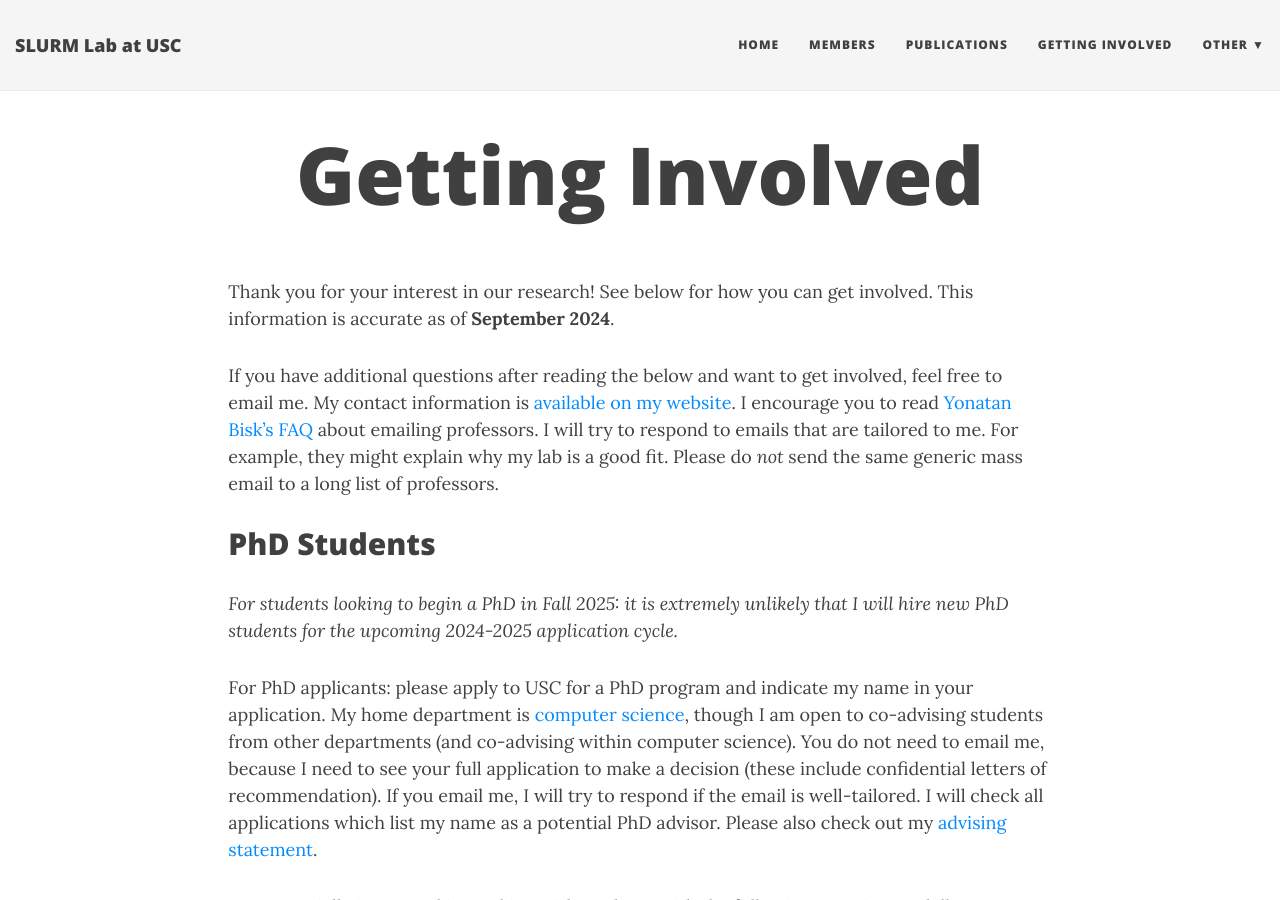
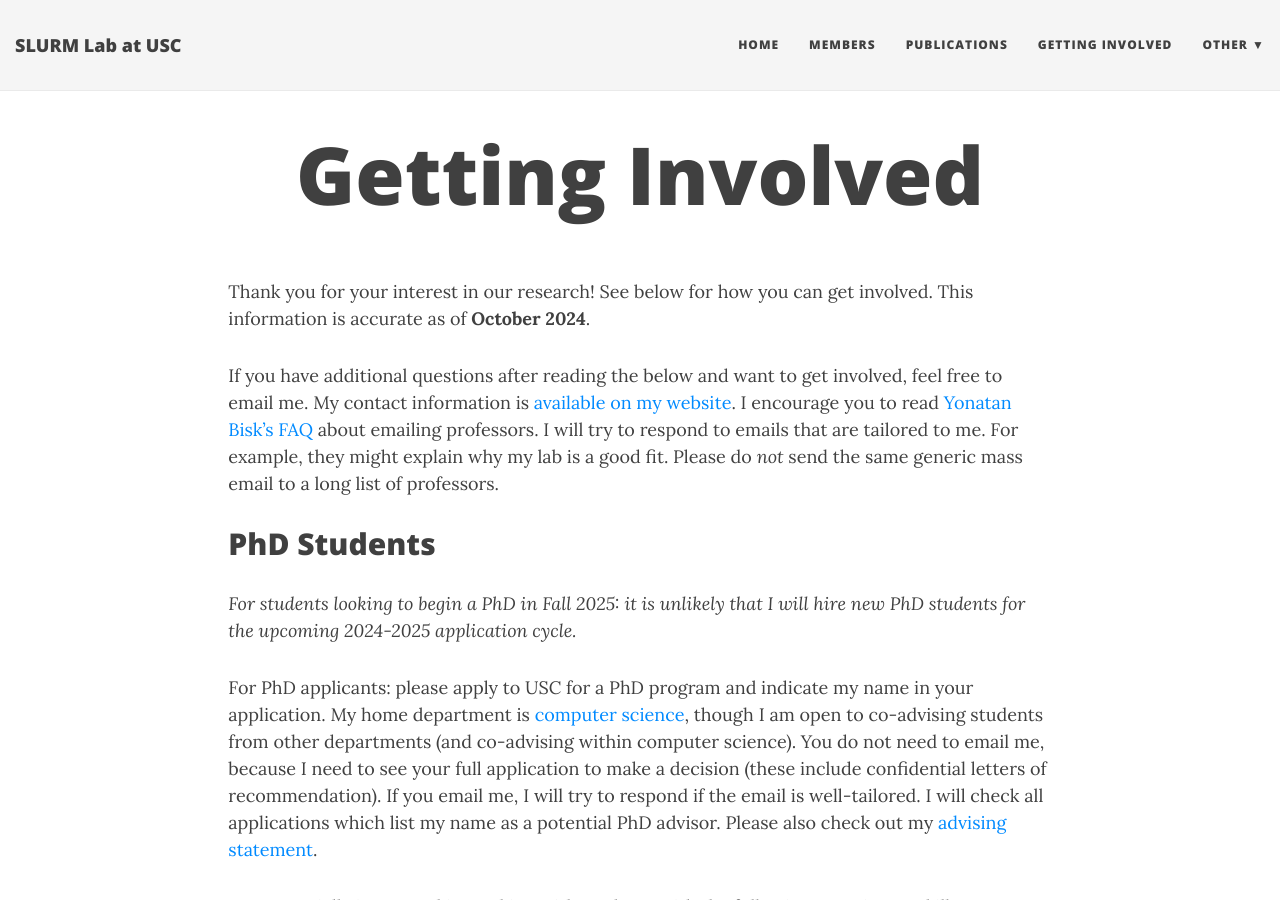
Before and after one commit to slurm-lab-usc/slurm-lab-usc.github.io, a Jekyll site: the page built from getting_involved.md, in a window 1280 px wide and 900 px high. Built offline with Jekyll 4.4.1, drawn with Linux system fonts in a browser that asks for light colours; nearby versions of some CDN libraries.

Commit message:
Update getting_involved.md

```diff
--- a/getting_involved.md
+++ b/getting_involved.md
@@ -5,7 +5,7 @@
 ---
 
 Thank you for your interest in our research! See below for how you can get
-involved. This information is accurate as of **September 2024**.
+involved. This information is accurate as of **October 2024**.
 
 If you have additional questions after reading the below and want to get involved, feel free to email me.
 My contact information is [available on my website](https://danielseita.github.io/).
@@ -15,7 +15,7 @@
 
 ## PhD Students
 
-*For students looking to begin a PhD in Fall 2025: it is extremely unlikely that I will hire new PhD students for the upcoming 2024-2025 application cycle.*
+*For students looking to begin a PhD in Fall 2025: it is unlikely that I will hire new PhD students for the upcoming 2024-2025 application cycle.*
 
 For PhD applicants: please apply to USC for a PhD program and indicate my name in
 your application. My home department is [computer science](https://www.cs.usc.edu/),
```
